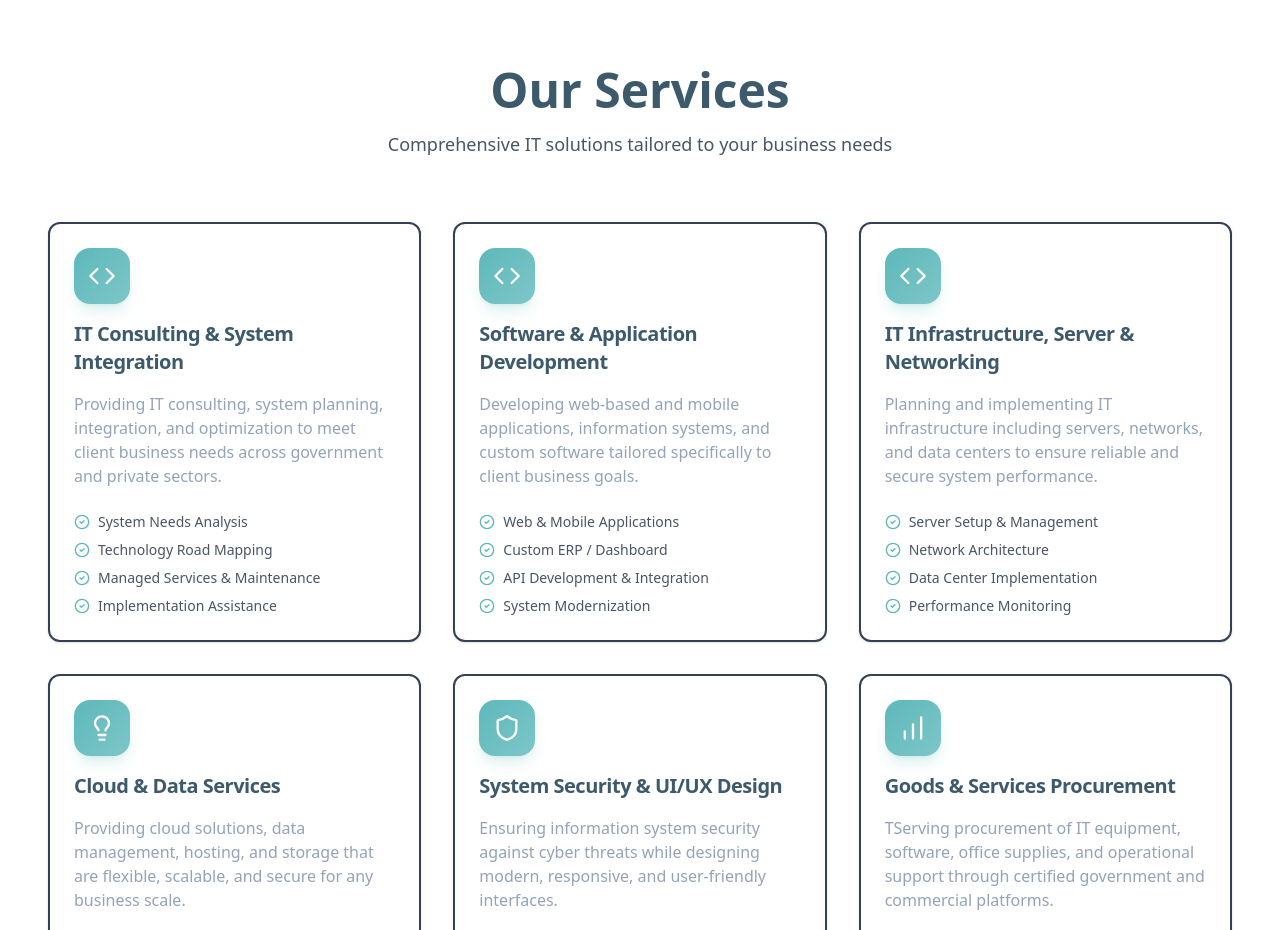
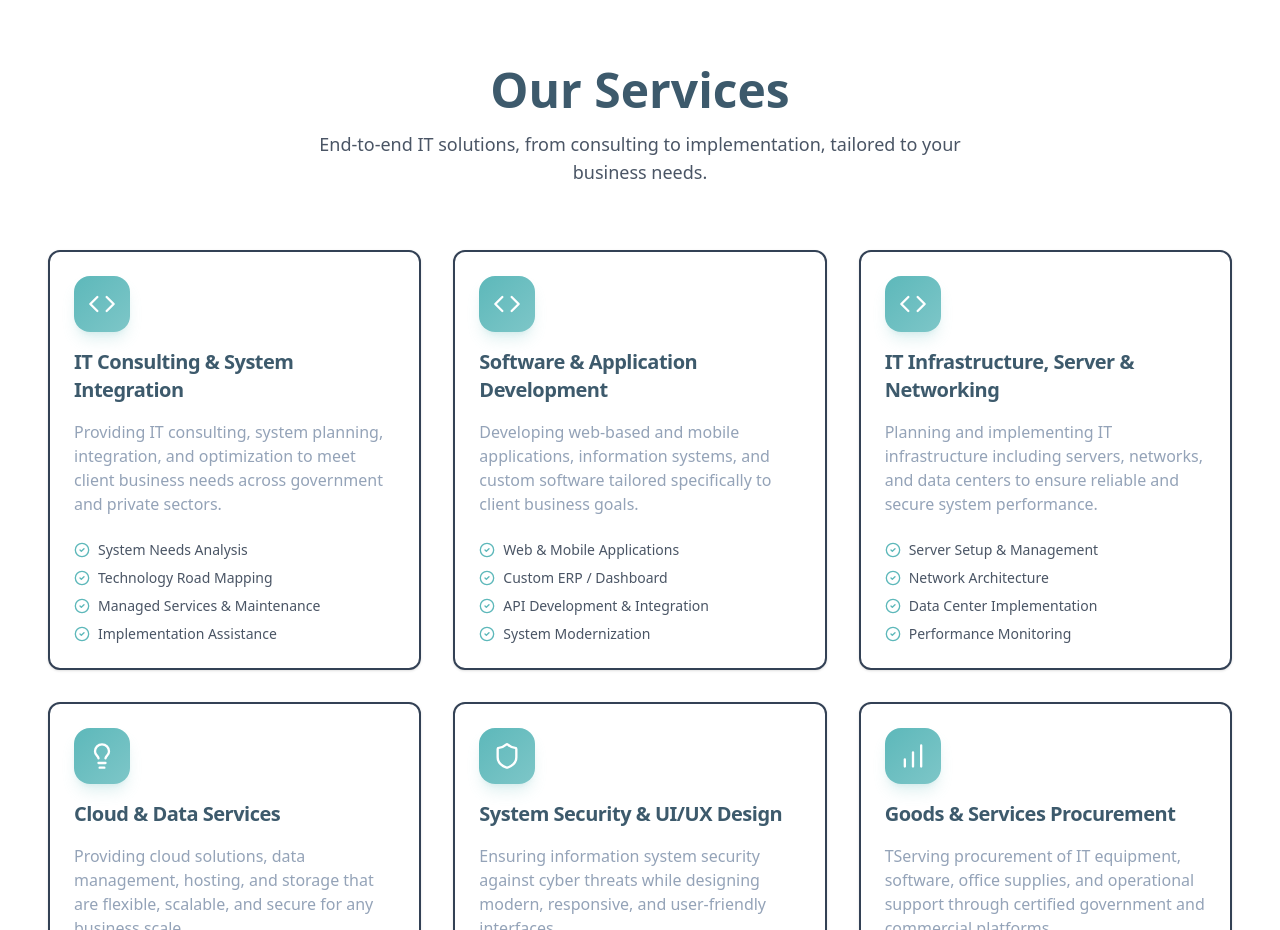
Before and after one commit to frOsyt3/arkana-app, a Next.js app: page / in a window 1280 px wide. Shown: the part 1780-2710 px from the top of the page. Built offline with nearby package versions, Linux system fonts and the light colour scheme.

Commit message:
fix: update service description to clarify end-to-end IT solutions

```diff
--- a/app/page.tsx
+++ b/app/page.tsx
@@ -237,7 +237,7 @@ export default function Home() {
                 Our Services
               </h2>
               <p className="text-lg text-gray-600 max-w-2xl mx-auto">
-                Comprehensive IT solutions tailored to your business needs
+                End-to-end IT solutions, from consulting to implementation, tailored to your business needs.
               </p>
             </div>
           </FadeInWhenVisible>
```
